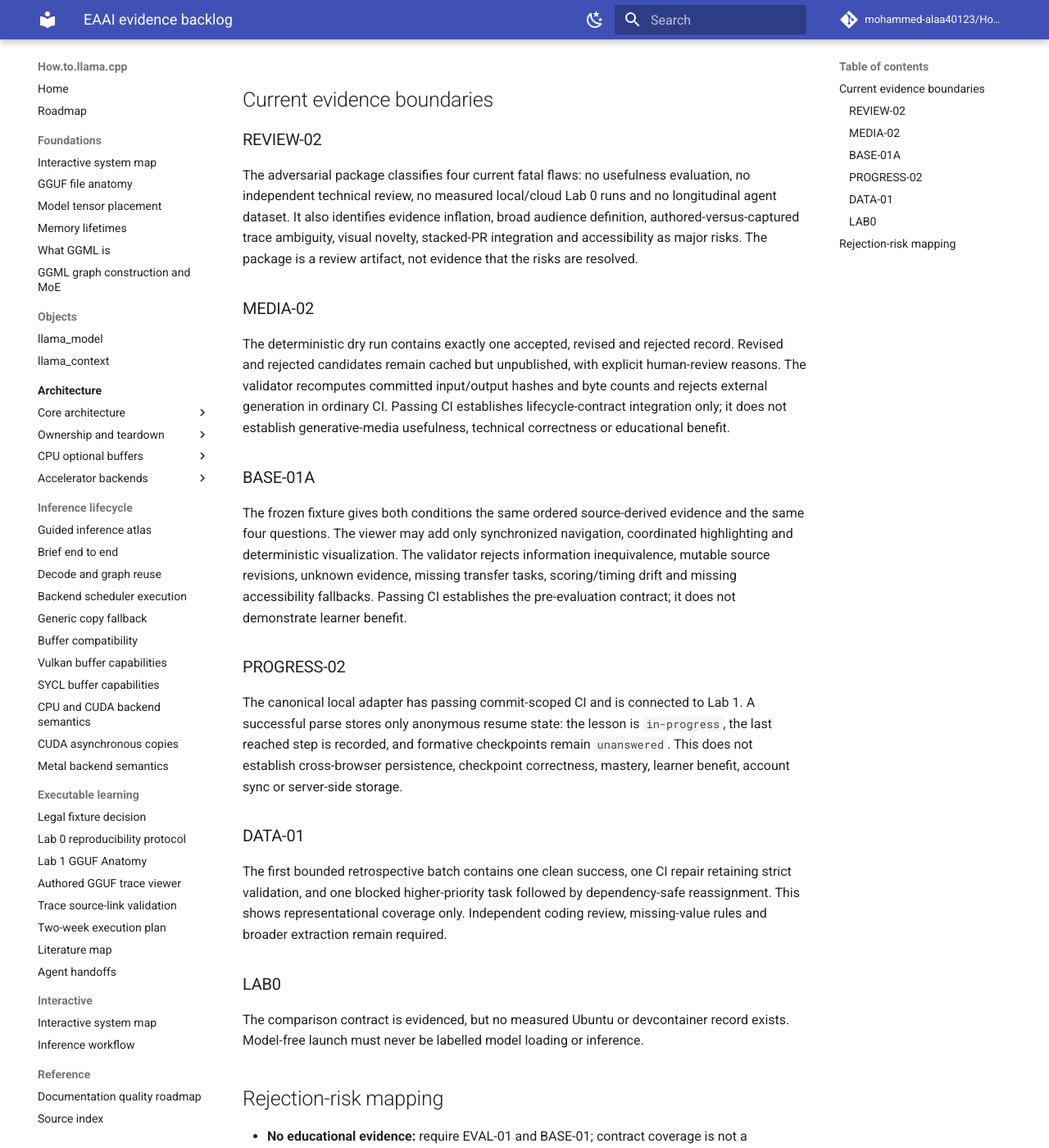
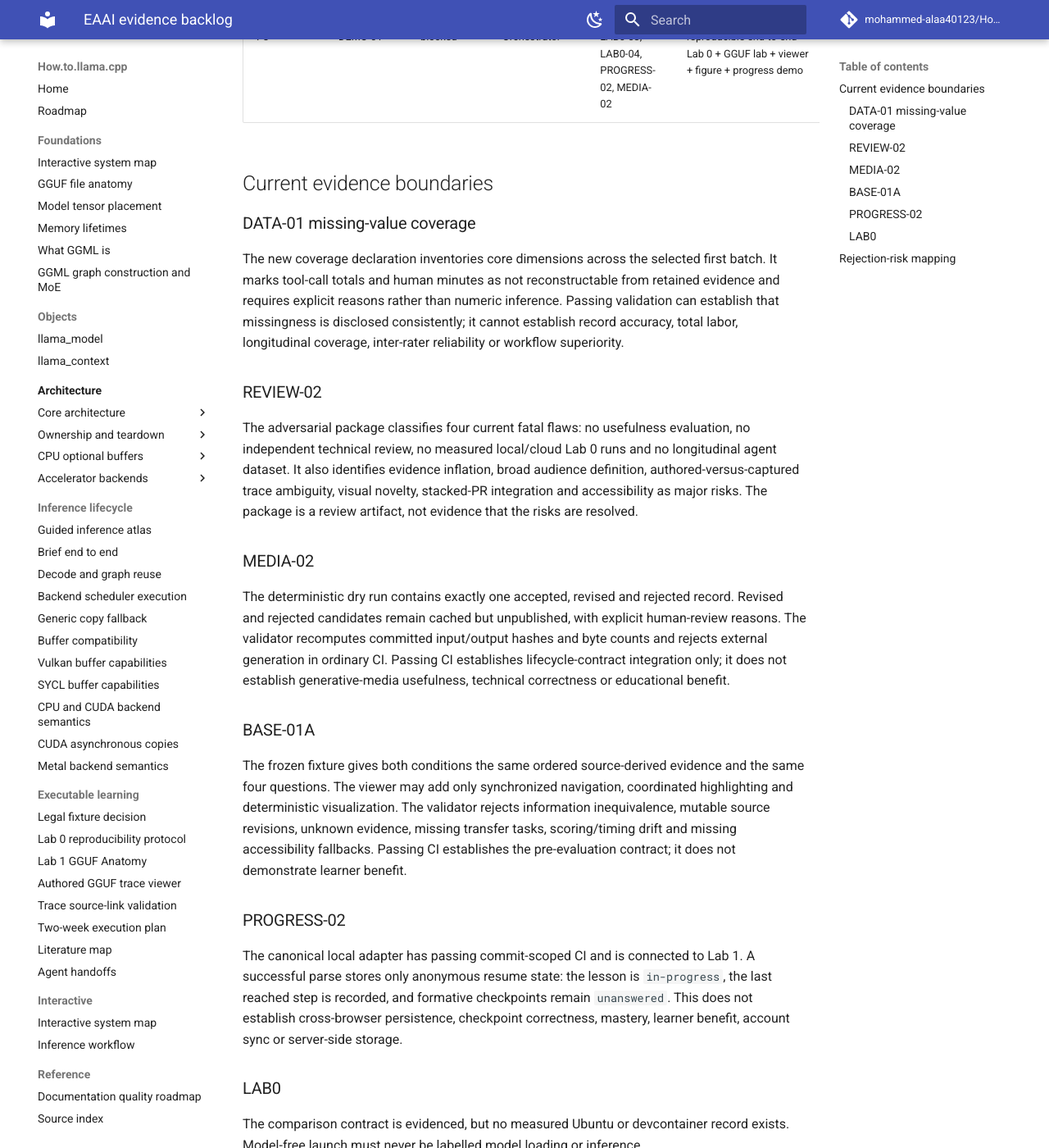
Before and after one commit to mohammed-alaa40123/How.to.llama.cpp, an MkDocs documentation site: the page built from docs/publication/evidence-backlog.md, in a window 1280 px wide and 1400 px high, scrolled down 3923 px. Shown: the whole window at 82% size. Built offline with MkDocs 1.6.1 and Material for MkDocs 9.7.7, drawn with Linux system fonts in a browser that asks for light colours; comment, search, counter and statistics services are not loaded; some of the changed text lies outside the part shown.

Commit message:
Record DATA-01 missing-value evidence gap

```diff
--- a/docs/publication/evidence-backlog.md
+++ b/docs/publication/evidence-backlog.md
@@ -11,7 +11,7 @@ This queue is dependency-aware. Close an item only with a durable artifact, vali
 | P1 | LAB0-02 | evidenced | Validation Architect | Lab 0 report contract | reproducibility schema, semantic validator, exact toolchain checks, diagnostic taxonomy, timing definitions and security boundaries; contract CI passed in run `29565651085` | Setup/build evidence has a comparable machine-readable contract |
 | P1 | LAB0-03 | blocked | Validation Architect | network-capable Ubuntu 24.04 environment | measured model-free local-native record with exact revisions, tools, commands, diagnostics and time-to-ready | The local-native tier can complete the bounded path reproducibly |
 | P1 | LAB0-04 | blocked | Validation Architect | devcontainer execution environment | measured model-free devcontainer record using the same contract fields | The cloud-container tier can complete the bounded path reproducibly |
-| P1 | DATA-01 | in progress | Validation Architect | stable log formats | schema, semantic validator and first three-run batch with passing run `29572506104`; independent coding review and broader bounded extraction pending | The multi-agent process can be analyzed as a longitudinal case study |
+| P1 | DATA-01 | in progress | Validation Architect | stable log formats | schema, semantic validator and first three-run batch with passing run `29572506104`; missing-value coverage contract added on `agent/data01-decision-boundary-sample`; commit-scoped CI, independent coding review and broader bounded extraction pending | The multi-agent process can be analyzed without silently treating unknown effort as zero |
 | P1 | MEDIA-01 | evidenced | Documentation Builder | CI-01 | schema, semantic validator, deterministic example, malformed-input tests and passing run `29549208249` | Generated educational media can be provenance- and review-gated without making it technical evidence |
 | P1 | TRACE-02 | evidenced | Validation Architect | trace schema accepted; CI-01 | pinned source-anchor manifest, corrected authored trace, deterministic replay and missing-data tests; passing run `29556540213` | Trace provenance and navigation remain valid against immutable source |
 | P1 | FIG-01 | evidenced | Documentation Builder | MEDIA-01 | deterministic GGUF-layout SVG, manifest checksums, alt text and passing run `29553868078` | Authoritative technical figures are reproducible without generative models |
@@ -30,6 +30,10 @@ This queue is dependency-aware. Close an item only with a durable artifact, vali
 
 ## Current evidence boundaries
 
+### DATA-01 missing-value coverage
+
+The new coverage declaration inventories core dimensions across the selected first batch. It marks tool-call totals and human minutes as not reconstructable from retained evidence and requires explicit reasons rather than numeric inference. Passing validation can establish that missingness is disclosed consistently; it cannot establish record accuracy, total labor, longitudinal coverage, inter-rater reliability or workflow superiority.
+
 ### REVIEW-02
 
 The adversarial package classifies four current fatal flaws: no usefulness evaluation, no independent technical review, no measured local/cloud Lab 0 runs and no longitudinal agent dataset. It also identifies evidence inflation, broad audience definition, authored-versus-captured trace ambiguity, visual novelty, stacked-PR integration and accessibility as major risks. The package is a review artifact, not evidence that the risks are resolved.
@@ -46,10 +50,6 @@ The frozen fixture gives both conditions the same ordered source-derived evidenc
 
 The canonical local adapter has passing commit-scoped CI and is connected to Lab 1. A successful parse stores only anonymous resume state: the lesson is `in-progress`, the last reached step is recorded, and formative checkpoints remain `unanswered`. This does not establish cross-browser persistence, checkpoint correctness, mastery, learner benefit, account sync or server-side storage.
 
-### DATA-01
-
-The first bounded retrospective batch contains one clean success, one CI repair retaining strict validation, and one blocked higher-priority task followed by dependency-safe reassignment. This shows representational coverage only. Independent coding review, missing-value rules and broader extraction remain required.
-
 ### LAB0
 
 The comparison contract is evidenced, but no measured Ubuntu or devcontainer record exists. Model-free launch must never be labelled model loading or inference.
@@ -59,7 +59,7 @@ The comparison contract is evidenced, but no measured Ubuntu or devcontainer rec
 - **No educational evidence:** require EVAL-01 and BASE-01; contract coverage is not a substitute.
 - **Incorrect technical content:** require REVIEW-01 and correction records.
 - **Unmeasured reproducibility:** require LAB0-03 and LAB0-04.
-- **Agent anecdotes rather than case-study data:** expand and audit DATA-01.
+- **Agent anecdotes rather than case-study data:** approve missing-value rules, independently code the first batch, then expand DATA-01 across more runs and roles.
 - **Only a tool collection:** require DEMO-01 plus a cross-experience learning progression.
 - **Visual novelty without learning value:** BASE-01A supplies the fair comparison contract; BASE-01 remains required for measured evidence.
 - **Unreproducible AI media:** deterministic figures remain authoritative; optional generated assets require manifest review and lifecycle evidence.
```
Also changed, not shown: other parts of docs/publication/evidence-backlog.md (+1 -1 lines).
